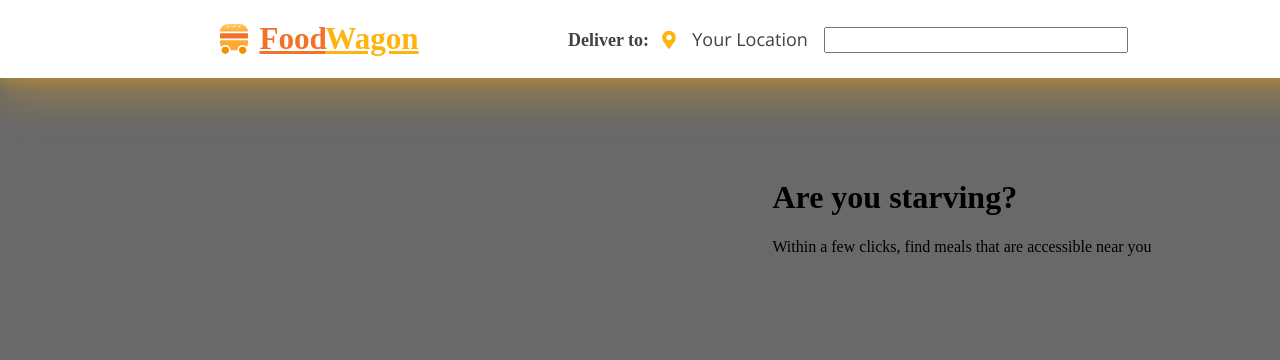
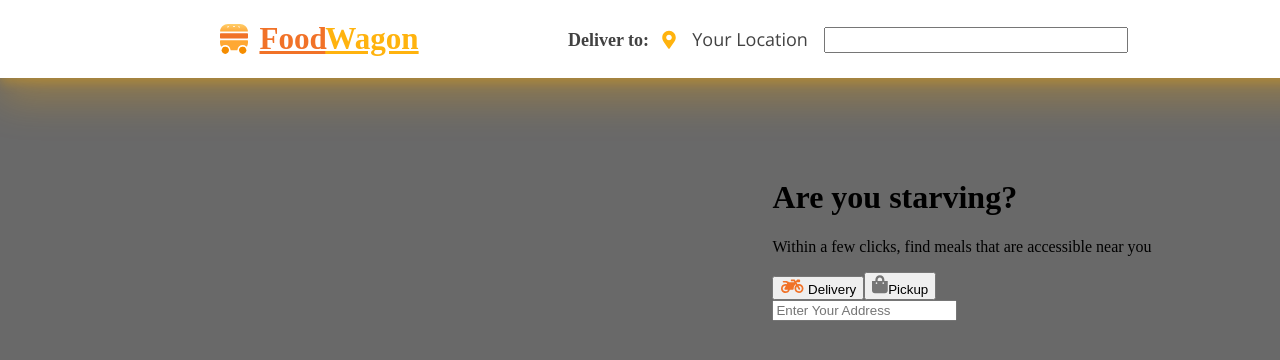
Before and after one commit to arsen-react/foodwagon, a React (Create React App) app: page / in a window 1280 px wide. Shown: the top 360 px of the page. Built offline with nearby package versions, Linux system fonts and the light colour scheme.

Commit message:
add title html

```diff
--- a/src/App.js
+++ b/src/App.js
@@ -3,6 +3,10 @@ import burgerLogo from "./icons/burger-logo.svg";
 import locationLogo from "./icons/map-marker-alt.svg";
 import searchLogo from "./icons/Search.svg";
 import userLogo from "./icons/user.svg";
+import deliveryLogo from "./icons/bike.svg";
+import pickUpLogo from "./icons/cart.svg";
+import locationTitleLogo from "./icons/location.svg";
+import findLogo from "./icons/find.svg";
 
 function App() {
   return (
@@ -56,10 +60,39 @@ function App() {
         <div className="title-order">
           <div className="title-div">
             <h1 className="title-h1">Are you starving?</h1>
-            <p className="title-description">Within a few clicks, find meals that are accessible near you</p>
+            <p className="title-description">
+              Within a few clicks, find meals that are accessible near you
+            </p>
           </div>
-          <div className="order-div"></div>
         </div>
+        <div className="order-div">
+          <div className="buttons-for-order">
+            <button className="delivery-button">
+              <img
+                className="delivery-icon"
+                alt="delivery icon"
+                src={deliveryLogo}
+              />{" "}
+              Delivery
+            </button>
+
+            <button className="pickup-button">
+              <img className="pickup-icon" alt="pickup icon" src={pickUpLogo} />
+              Pickup
+            </button>
+          </div>
+          <div className="grey-line"></div>
+          <div className="enter-adress-title">
+            <form>
+              <div>
+                <i className={locationTitleLogo} />
+
+                <input placeholder="Enter Your Address"></input>
+              </div>
+            </form>
+          </div>
+        </div>
+
         <div className="main-photo"></div>
       </div>
     </div>
```
